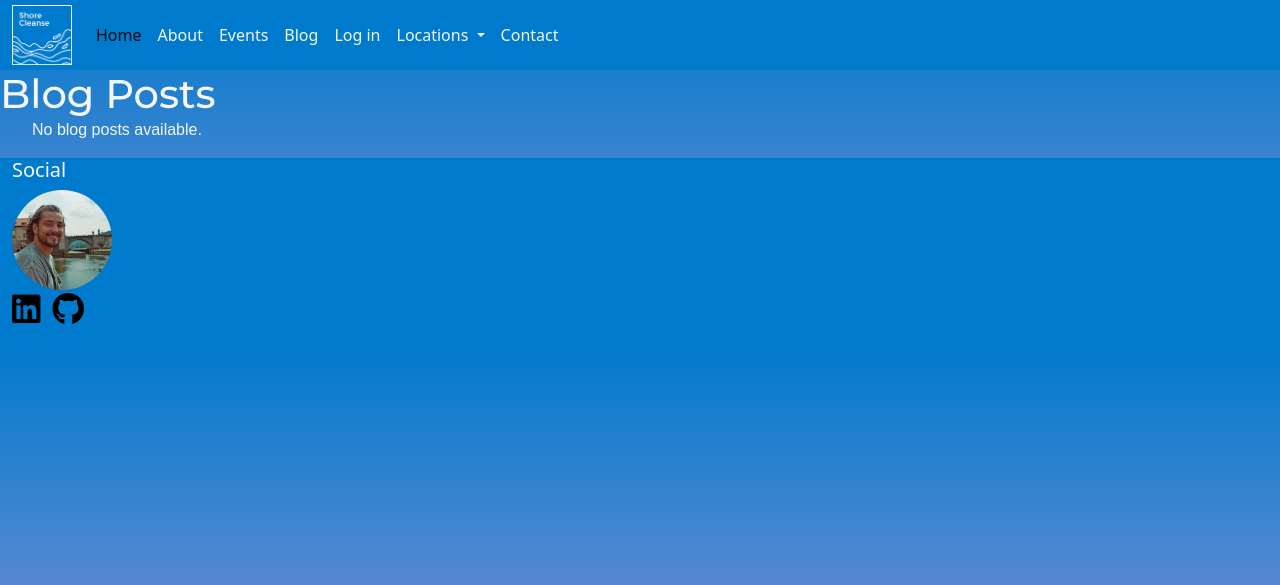
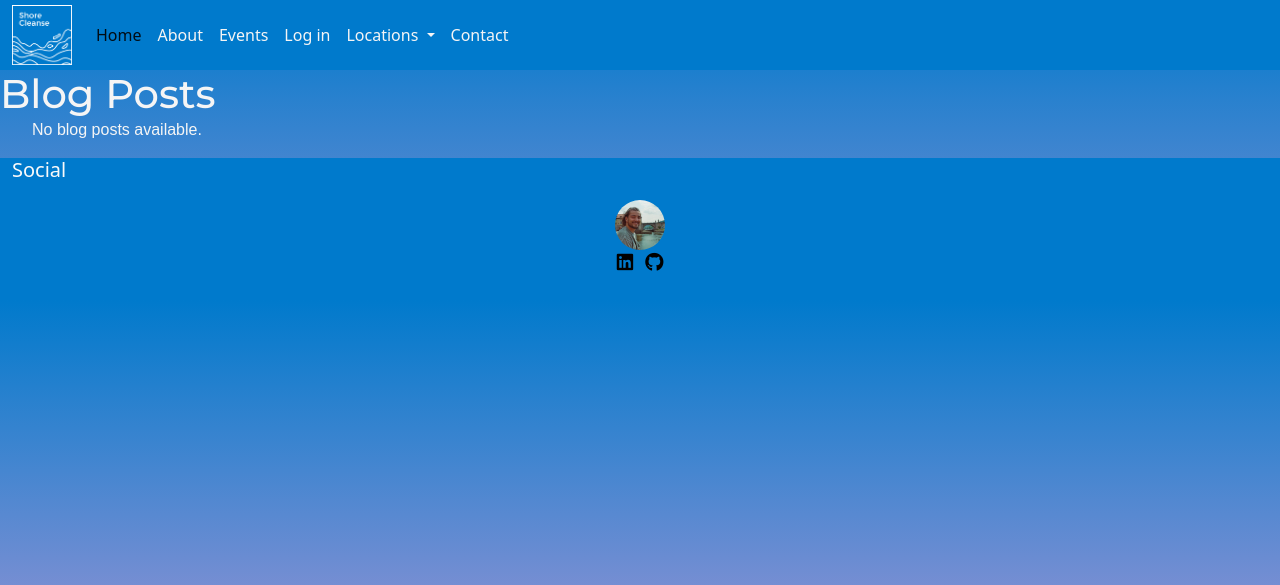
Before and after one commit to KTC96/ShoreCleanse, a Django app: page /blog/ in a window 1280 px wide. Shown: the top 585 px of the page. Run offline with Django 4.2, Linux system fonts and the light colour scheme; data that the repository does not hold is empty; some libraries are stand-ins or nearby versions.

Commit message:
Add developer sections to footer

```diff
--- a/static/css/style.css
+++ b/static/css/style.css
@@ -155,12 +155,23 @@ footer {
 }
 
 .footer-icon {
-    font-size: 26px;
-    color: #e67e22;
+    font-size: 15px;
+
 }
 
 .developer-image {
-    height: 100px;
-    width: 100px;
+    height: 50px;
+    width: 50px;
 
 }
+
+.developer-images-container {
+    display: flex;
+    justify-content: space-around;
+    align-items: center;
+}
+
+.developer {
+    text-align: center;
+    margin: 10px;
+}
--- a/templates/base.html
+++ b/templates/base.html
@@ -8,7 +8,7 @@
     <link rel="stylesheet" href="https://cdn.jsdelivr.net/npm/bootstrap@5.2.3/dist/css/bootstrap.min.css"
         integrity="sha384-rbsA2VBKQhggwzxH7pPCaAqO46MgnOM80zW1RWuH61DGLwZJEdK2Kadq2F9CUG65" crossorigin="anonymous">
     <link rel="stylesheet" href="../static/css/style.css" crossorigin="anonymous" />
-    <link rel="icon" type="image/x-icon" href="/images/favicon.png">
+    <link rel="icon" type="image/x-icon" href="../static/uploads/favicon.png">
     <link
         href="https://fonts.googleapis.com/css2?family=Montserrat:wght@500;900&family=Source+Sans+3:wght@300&display=swap"
         rel="stylesheet">
@@ -35,9 +35,6 @@
                     </li>
                     <li class="nav-item">
                         <a class="nav-link" href="{% url 'all_events' %}">Events</a>
-                    </li>
-                    <li class="nav-item">
-                        <a class="nav-link" href="{% url 'post_list' %}">Blog</a>
                     </li>
                     {% if request.user.is_staff %}
                     <p>Hello {{ request.user.username }}</p>
@@ -78,10 +75,12 @@
     {% endblock %}
     <footer class="container-fluid bg-color">
         <div class="row">
-            <div class="col-sm-4">
+            <div class="col-sm-12">
                 <h5 class="uppercase general-sub">Social</h5>
+                <div class="developer-images-container">
+                    <div class="developer">
                         <img src="../static/uploads/kyle-image.jpg" alt="Image of Kyle"
-                    class=" developer-image img-fluid rounded-circle">
+                            class="developer-image img-fluid rounded-circle">
                         <ul class="list-inline social-links">
                             <li class="list-inline-item footer-icon">
                                 <a target="_blank" href="https://www.linkedin.com/in/kyle-clow-43471b130/">
@@ -97,9 +96,12 @@
                             </li>
                         </ul>
                     </div>
-            <!-- Add more columns for additional content if needed -->
+                    <!-- Add more developer divs for additional developers -->
+                </div>
+            </div>
         </div>
     </footer>
+
     <!--Font Awesome script-->
     <script src="https://kit.fontawesome.com/64b9a22ea9.js" crossorigin="anonymous"></script>
     <!--Bootstrap JS-->
```
Lines whose indentation alone changed are shown as unchanged.
